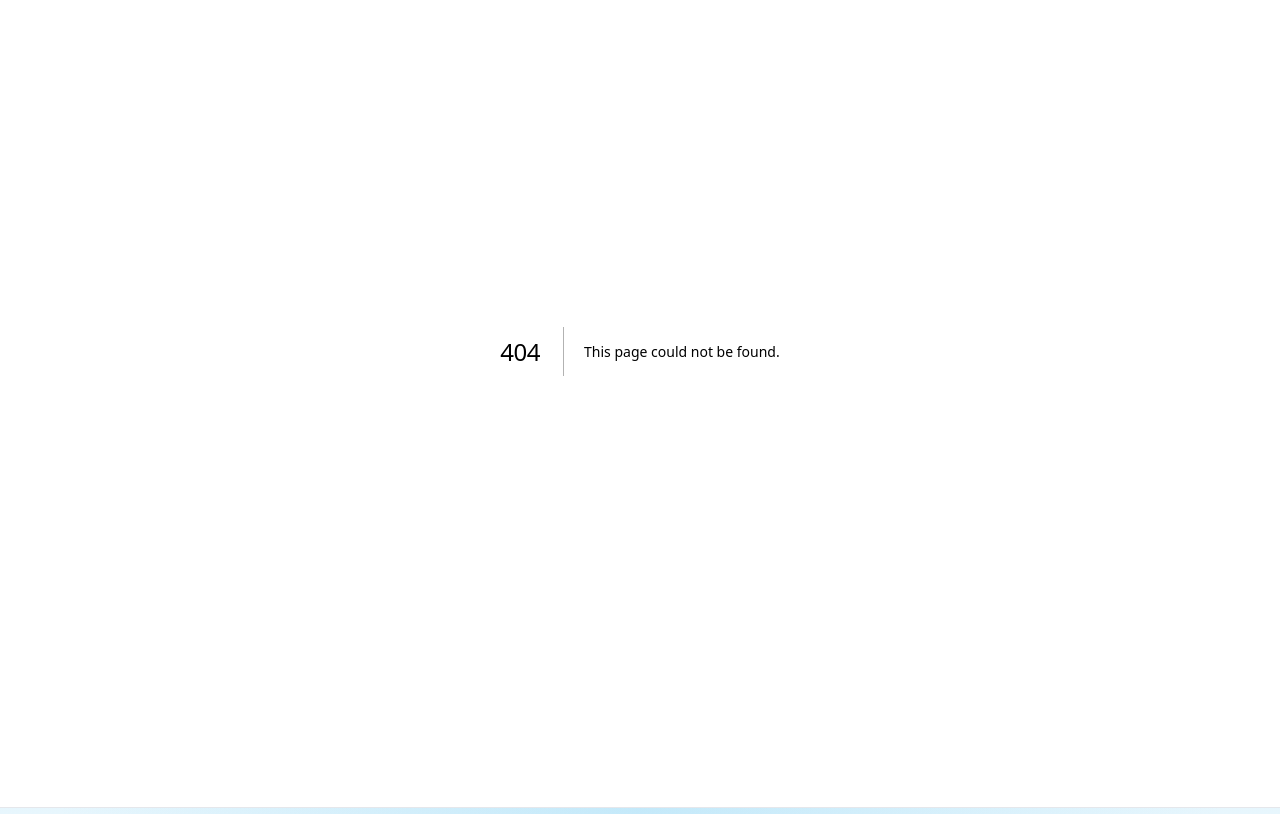
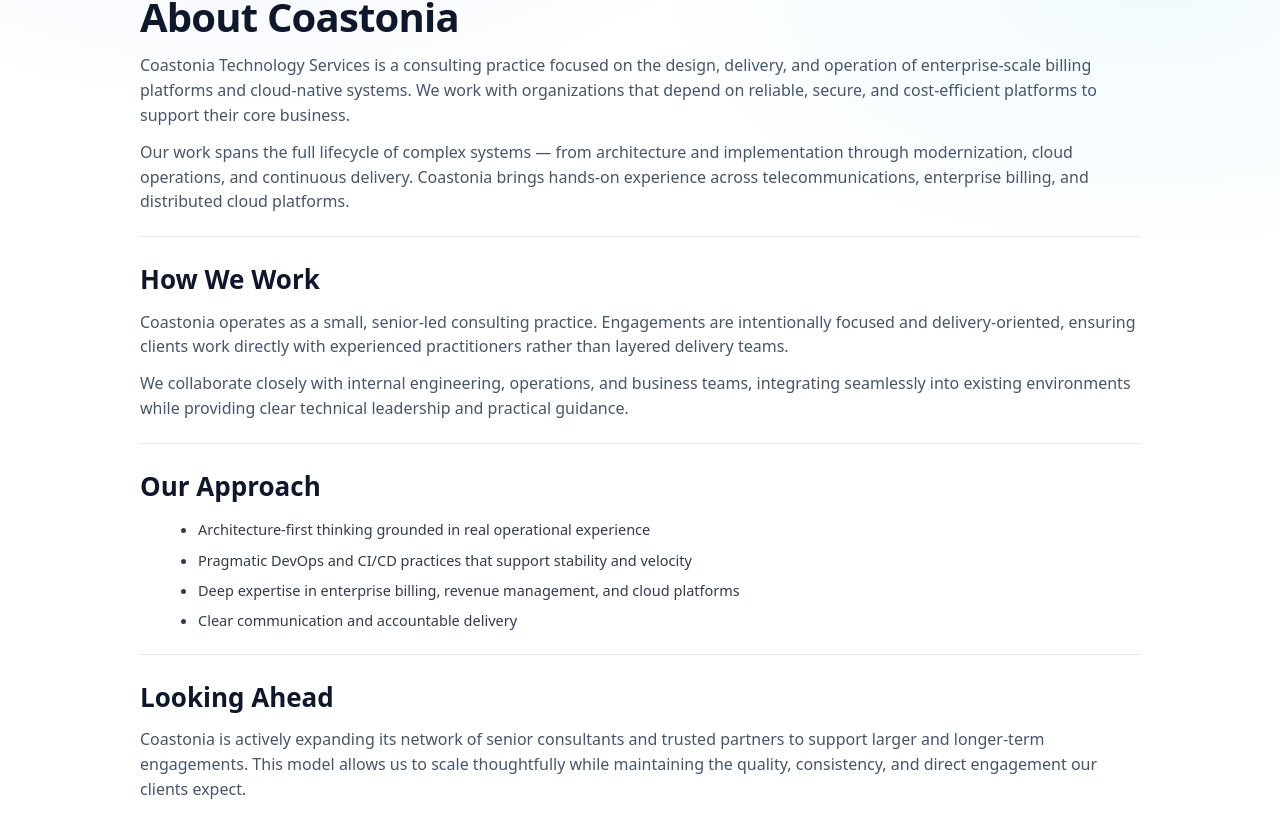
Before and after one commit to jhynes39/coastonia, a Next.js app: page /about in a window 1280 px wide. Before the commit this address had no page. Shown: the part 186-1000 px from the top of the page. Built offline with nearby package versions, Linux system fonts and the light colour scheme.

Commit message:
Add About page with small consultancy positioning

```diff
--- /dev/null
+++ b/app/about/page.tsx
@@ -0,0 +1,65 @@
+export default function AboutPage() {
+  return (
+    <main className="container section">
+      <h1>About Coastonia</h1>
+
+      <p>
+        Coastonia Technology Services is a consulting practice focused on the design, delivery,
+        and operation of enterprise-scale billing platforms and cloud-native systems.
+        We work with organizations that depend on reliable, secure, and cost-efficient platforms
+        to support their core business.
+      </p>
+
+      <p>
+        Our work spans the full lifecycle of complex systems — from architecture and implementation
+        through modernization, cloud operations, and continuous delivery.
+        Coastonia brings hands-on experience across telecommunications, enterprise billing,
+        and distributed cloud platforms.
+      </p>
+
+      <div className="divider" />
+
+      <h2>How We Work</h2>
+
+      <p>
+        Coastonia operates as a small, senior-led consulting practice.
+        Engagements are intentionally focused and delivery-oriented, ensuring clients
+        work directly with experienced practitioners rather than layered delivery teams.
+      </p>
+
+      <p>
+        We collaborate closely with internal engineering, operations, and business teams,
+        integrating seamlessly into existing environments while providing clear technical leadership
+        and practical guidance.
+      </p>
+
+      <div className="divider" />
+
+      <h2>Our Approach</h2>
+
+      <ul className="aboutList">
+        <li>Architecture-first thinking grounded in real operational experience</li>
+        <li>Pragmatic DevOps and CI/CD practices that support stability and velocity</li>
+        <li>Deep expertise in enterprise billing, revenue management, and cloud platforms</li>
+        <li>Clear communication and accountable delivery</li>
+      </ul>
+
+      <div className="divider" />
+
+      <h2>Looking Ahead</h2>
+
+      <p>
+        Coastonia is actively expanding its network of senior consultants and trusted partners
+        to support larger and longer-term engagements.
+        This model allows us to scale thoughtfully while maintaining the quality, consistency,
+        and direct engagement our clients expect.
+      </p>
+
+      <p>
+        Whether supporting a single platform or contributing to a broader transformation effort,
+        Coastonia remains focused on delivering durable solutions that continue to add value
+        long after an engagement concludes.
+      </p>
+    </main>
+  );
+}
--- a/app/globals.css
+++ b/app/globals.css
@@ -896,3 +896,13 @@ font-family: var(--font-nunito), ui-sans-serif, system-ui, -apple-system;
   height: 1px;
   overflow: hidden;
 }
+
+
+
+.aboutList {
+  margin: 12px 0 0 18px;
+  display: grid;
+  gap: 8px;
+  color: rgba(15, 23, 42, 0.85);
+  font-size: 14.5px;
+}
```
